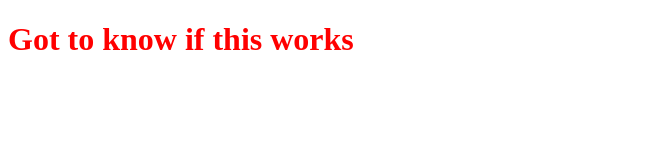
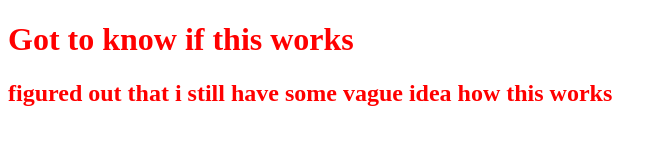
Before and after one commit to AdnanHossen/dev_port, a plain HTML site: page index.html in a window 1280 px wide. Shown: the whole page, without its empty margins (0-667 px from the left). Drawn offline with Linux system fonts and the light colour scheme.

Commit message:
h2 added

```diff
--- a/index.html
+++ b/index.html
@@ -8,5 +8,6 @@
   </head>
   <body>
     <h1>Got to know if this works</h1>
+    <h2>figured out that i still have some vague idea how this works</h2>
   </body>
 </html>
--- a/style/style.css
+++ b/style/style.css
@@ -1,3 +1,4 @@
-h1{
+h1,
+h2 {
   color: red;
 }
```
